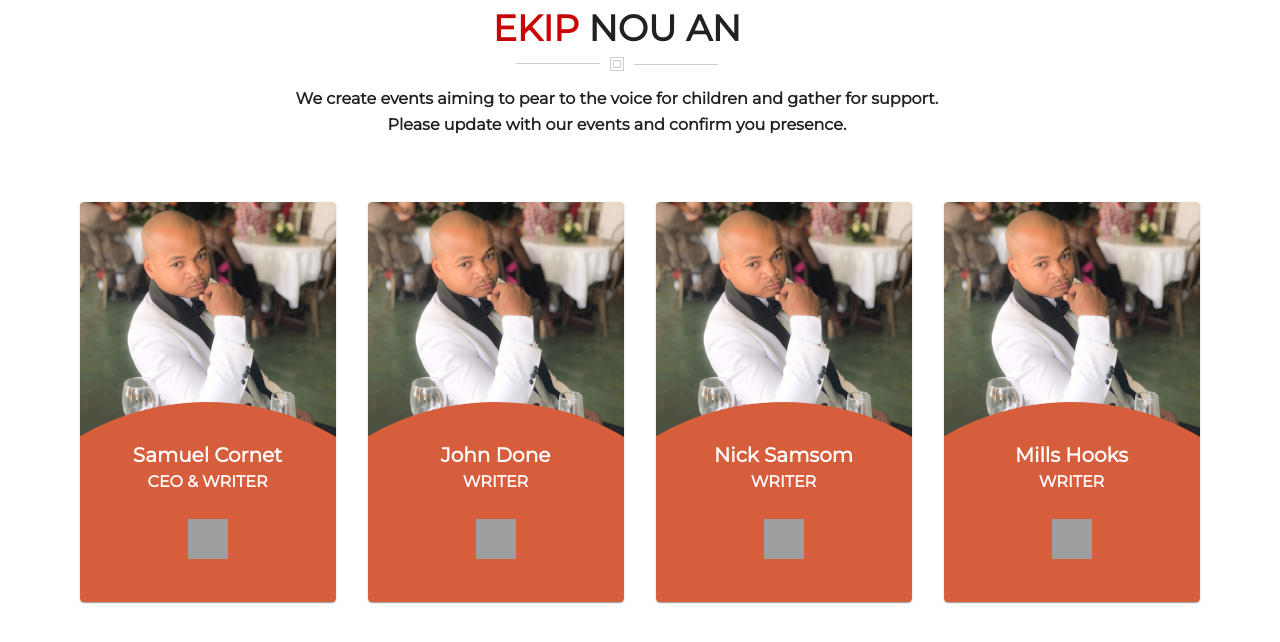
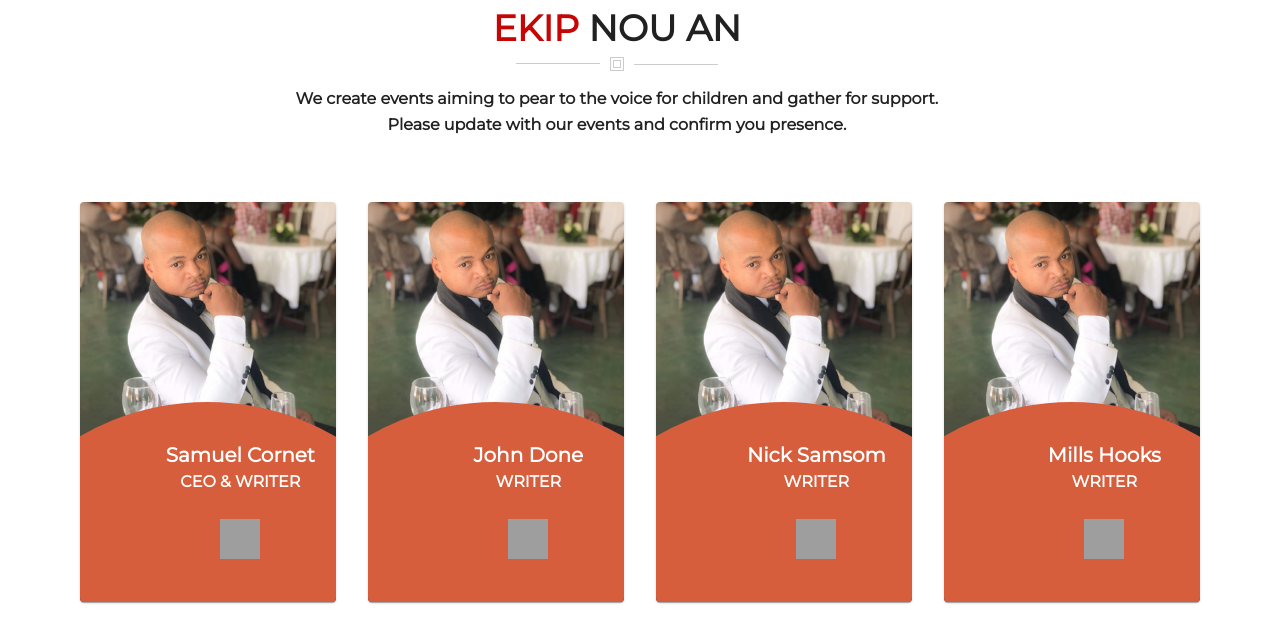
Before and after one commit to cornets28/zHaiti, a React (Create React App) app: page / in a window 1280 px wide. Shown: the part 1635-2277 px from the top of the page. Built offline with nearby package versions, Linux system fonts and the light colour scheme; grey boxes are pictures that could not be loaded.

Commit message:
Improve the team section UI

```diff
--- a/src/App.css
+++ b/src/App.css
@@ -31,7 +31,6 @@ body {
   position: relative;
   width: 100%;
   top: 0;
-  /* overflow: hidden !important; */
   animation: slide 12s steps(4) infinite;
 }
 
@@ -57,7 +56,6 @@ body {
     position: absolute;
     top: 30%;
     left: 50%;
-    /* overflow: hidden; */
     transform: translate(-50%, -50%);
   }
 }
@@ -83,7 +81,6 @@ body {
   margin: 5px 0;
   line-height: 90px;
   width: auto;
-  /* background-color: aquamarine; */
 }
 .dynamic-texts li span::after {
   content: "";
@@ -139,19 +136,139 @@ body {
   -webkit-border-radius: 50%;
   -moz-border-radius: 50%;
   height: 500px;
-  width:505px;
+  width: 505px;
   background: #d75e3d;
   display: block;
   position: absolute;
   bottom: -300px;
   left: -125px;
   padding-top: 40px;
+  text-align: center !important;
+}
+
+@media screen and (max-width: 1200px) {
+  .user__social {
+    width: 593px;
+  }
+}
+@media screen and (max-width: 1147px) {
+  .user__social {
+    width: 583px;
+  }
+}
+
+@media screen and (max-width: 1120px) {
+  .user__social {
+    width: 575px;
+  }
+}
+
+@media screen and (max-width: 1090px) {
+  .user__social {
+  }
+}
+@media screen and (max-width: 1071px) {
+  .user__social {
+    width: 560px;
+  }
+}
+
+@media screen and (max-width: 1058px) {
+  .user__social {
+    width: 550px;
+  }
+}
+@media screen and (max-width: 1024px) {
+  .user__social {
+    width: 545px;
+  }
+}
+
+@media screen and (max-width: 1010px) {
+  .user__social {
+    width: 540px;
+  }
+}
+@media screen and (max-width: 968px) {
+  .user__social {
+    width: 535px;
+  }
+}
+
+@media screen and (max-width: 945px) {
+  .user__social {
+    width: 510px;
+  }
+}
+
+@media screen and (max-width: 900px) {
+  .user__social {
+    width: 596px;
+  }
+}
+
+@media screen and (max-width: 781px) {
+  .user__social {
+    width: 589px;
+  }
+}
+
+@media screen and (max-width: 763px) {
+  .user__social {
+    width: 579px;
+  }
+}
+
+@media screen and (max-width: 745px) {
+  .user__social {
+    width: 569px;
+  }
+}
+
+@media screen and (max-width: 722px) {
+  .user__social {
+    width: 559px;
+  }
+}
+
+@media screen and (max-width: 710px) {
+  .user__social {
+    width: 550px;
+  }
+}
+
+@media screen and (max-width: 684px) {
+  .user__social {
+    width: 540px;
+  }
+}
+
+@media screen and (max-width: 666px) {
+  .user__social {
+  }
+}
+
+@media screen and (max-width: 635px) {
+  .user__social {
+    width: 510px;
+  }
+}
+
+@media screen and (max-width: 600px) {
+  .user__social {
+    border-radius: 0%;
+    -webkit-border-radius: 0%;
+    -moz-border-radius: 0%;
+    height: 400px;
+  }
 }
 
 .transition {
   overflow: hidden;
   transform: scale(0.1);
   transition: transform 1ms ease-in-out;
+  color: #d75e3d;
+  margin-top: 1em;
 }
 
 .user__card:hover {
@@ -160,7 +277,13 @@ body {
     -webkit-border-radius: 0%;
     -moz-border-radius: 0%;
     height: 400px;
-    padding-top: 22px;
+    padding-top: 75px;
+  }
+
+  @media screen and (max-width: 600px) {
+    .user__social {
+      height: 100px;
+    }
   }
 
   .transition {
@@ -168,5 +291,6 @@ body {
     transform: translateY(50%);
     transition: transform 280ms ease-out 50ms;
     display: block;
+    color: white;
   }
 }
--- a/src/components/Layout/Footer/components/SocialMedia.tsx
+++ b/src/components/Layout/Footer/components/SocialMedia.tsx
@@ -13,6 +13,8 @@ const SocialMedia: FC<SocialMediaType> = ({
   <Link href={href} target="_blank" underline="none">
     <Box
       component="img"
+      height={26}
+      width={26}
       sx={{
         height: height,
         width: width,
--- a/src/views/home/components/TeamInfo.tsx
+++ b/src/views/home/components/TeamInfo.tsx
@@ -9,22 +9,28 @@ import Typography from "@mui/material/Typography";
 import { CardActionArea } from "@mui/material";
 import typography from "../../../utils/theme/base/typography";
 import circlePlus from "../../../images/circlePlus.png";
+import SocialMedia from "../../../components/Layout/Footer/components/SocialMedia";
+
+import TwitterIcon from "../../../images/twitter.png";
+import IntagramIcon from "../../../images/instagram.png";
+import FacebookIcon from "../../../images/facebook.png";
+import WhatsAppIcon from "../../../images/whatsapp.png";
 
 export const TeamInfo: FC<TeamInfoType> = ({ photo, alt, fullname, role }) => {
-  const { white2 } = colors;
-  const { h6, h5 } = typography;
+  const { white2, darkBleu } = colors;
+  const { h6, h5, size } = typography;
   return (
-    <Grid item xs={12} sm={6} md={4} lg={3} padding={2} margin="auto">
-      <Card sx={{ maxWidth: 345 }} className="user__card">
+    <Grid item xs={12} sm={6} md={4} lg={3} padding={2}>
+      <Card sx={{ maxWidth: 345, margin: 'auto' }} className="user__card">
         <CardActionArea>
           <CardMedia
             component="img"
-            height="240"
             image={photo}
-            alt="green iguana"
+            alt="team photo"
+            sx={{height: {xs: 320, sm: 240}}}
           />
           <Grid item className="user__social">
-            <Typography fontSize={h5} color={white2.main} component="div">
+            <Typography fontSize={h5} color={white2.main} component="div" sx={{paddingLeft: {xs: '13%'}}}>
               {fullname}
             </Typography>
             <Typography
@@ -32,18 +38,52 @@ export const TeamInfo: FC<TeamInfoType> = ({ photo, alt, fullname, role }) => {
               color={white2.main}
               component="p"
               textTransform="uppercase"
+              sx={{paddingLeft: {xs: '13%'}}}
             >
               {role}
             </Typography>
-            <Typography component="div" pt={3}>
+            <Typography component="div" pt={3}  sx={{paddingLeft: {xs: '13%'},}}>
               <img src={circlePlus} alt="Cicle Plus" width={40} height={40} />
             </Typography>
           </Grid>
 
-          <CardContent sx={{ height: 160 }}>
-            <span className="transition">
-              Lucy Copycat <em>CEO & Founder</em>
-            </span>
+          <CardContent sx={{ height: 160, bgcolor: darkBleu.main }}>
+            <Grid sx={{ marginTop: -2 }}>
+              <SocialMedia
+                icon={TwitterIcon}
+                alt="Twitter Icon"
+                href="#"
+                height={30}
+                width={30}
+              />
+              <SocialMedia
+                icon={IntagramIcon}
+                alt="Intagram Icon"
+                href="#"
+                height={30}
+                width={30}
+              />
+              <SocialMedia
+                icon={FacebookIcon}
+                alt="Facebook Icon"
+                href="#"
+                height={30}
+                width={30}
+              />
+              <SocialMedia
+                icon={WhatsAppIcon}
+                alt="WhatsApp Icon"
+                href="#"
+                height={30}
+                width={30}
+              />
+            </Grid>
+
+            <Grid className="transition">
+              <Typography fontSize={size.xs} >
+                Lucy Copycat <em>CEO & Founder</em>
+              </Typography>
+            </Grid>
           </CardContent>
         </CardActionArea>
       </Card>
--- a/src/views/home/page/Home.tsx
+++ b/src/views/home/page/Home.tsx
@@ -6,30 +6,31 @@ import DynamicText from "../components/DynamicText";
 import OurGoal from "../components/OurGoal";
 import OurTeam from "../components/OurTeam";
 
-
 export const Home: FC = () => {
   const { white2 } = colors;
 
   return (
-    <Grid  container bgcolor={white2.main}>
+    <Grid container bgcolor={white2.main} overflow={'hidden'}>
       <DynamicText />
       <OurGoal />
 
-      <Grid container position='relative' width={'100%'} height={700}>
+      <Grid container position="relative" width={"100%"} height={700}>
         <img className="background-image" src={HaitiBeach} alt="Background" />
-        <Grid position='absolute' top={0} left={0} width='100%'height={'100%'} bgcolor='rgba(0, 0, 0, 0.5)'></Grid>
+        <Grid
+          position="absolute"
+          top={0}
+          left={0}
+          width="100%"
+          height={"100%"}
+          bgcolor="rgba(0, 0, 0, 0.5)"
+        ></Grid>
         <Grid className="text-overlay">
           <h1>Nou Se Ayiti E Nou Pou Ayiti</h1>
           <p>Ayiti Toma, Plen lobey, plen bel kote!</p>
         </Grid>
       </Grid>
 
-      <OurTeam  />
-
-
-
-
-
+      <OurTeam />
     </Grid>
   );
 };
```
Also changed, not shown: src/views/home/components/OurTeam.tsx (+26 -6 lines).
